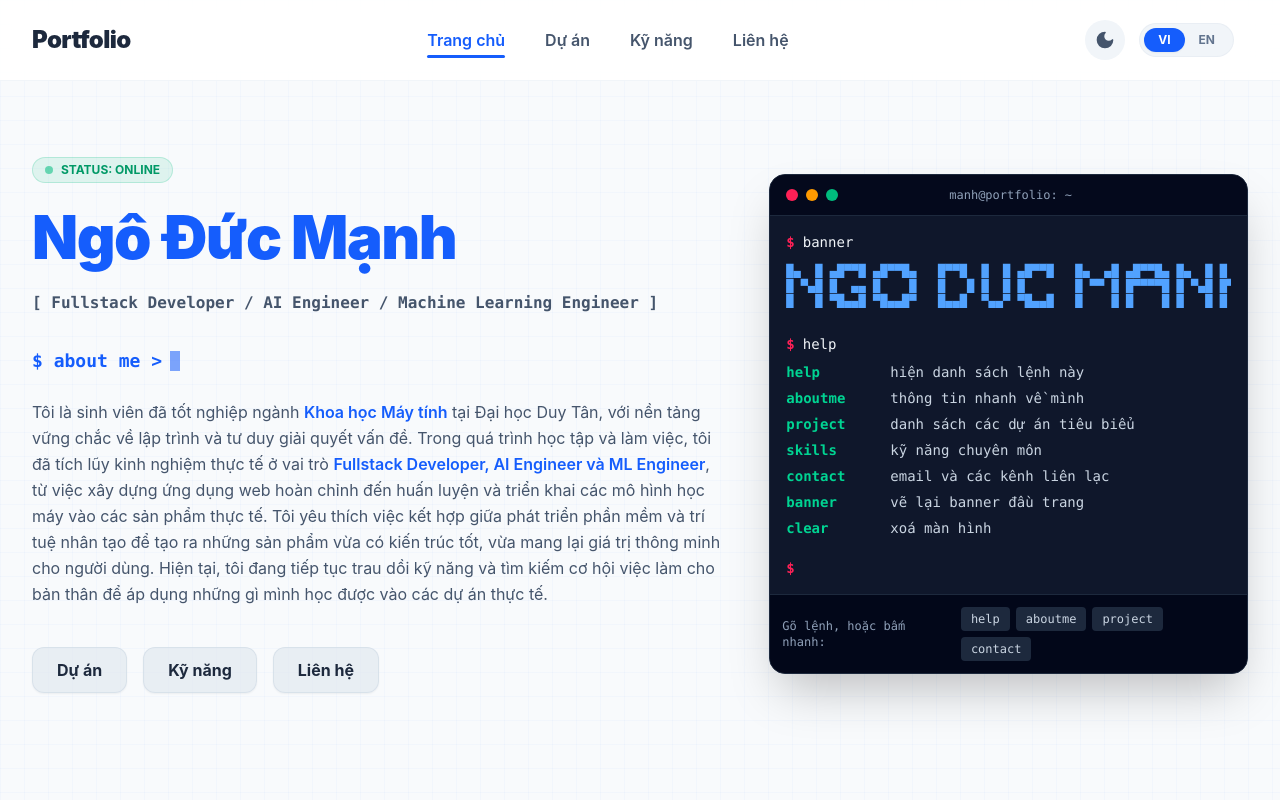
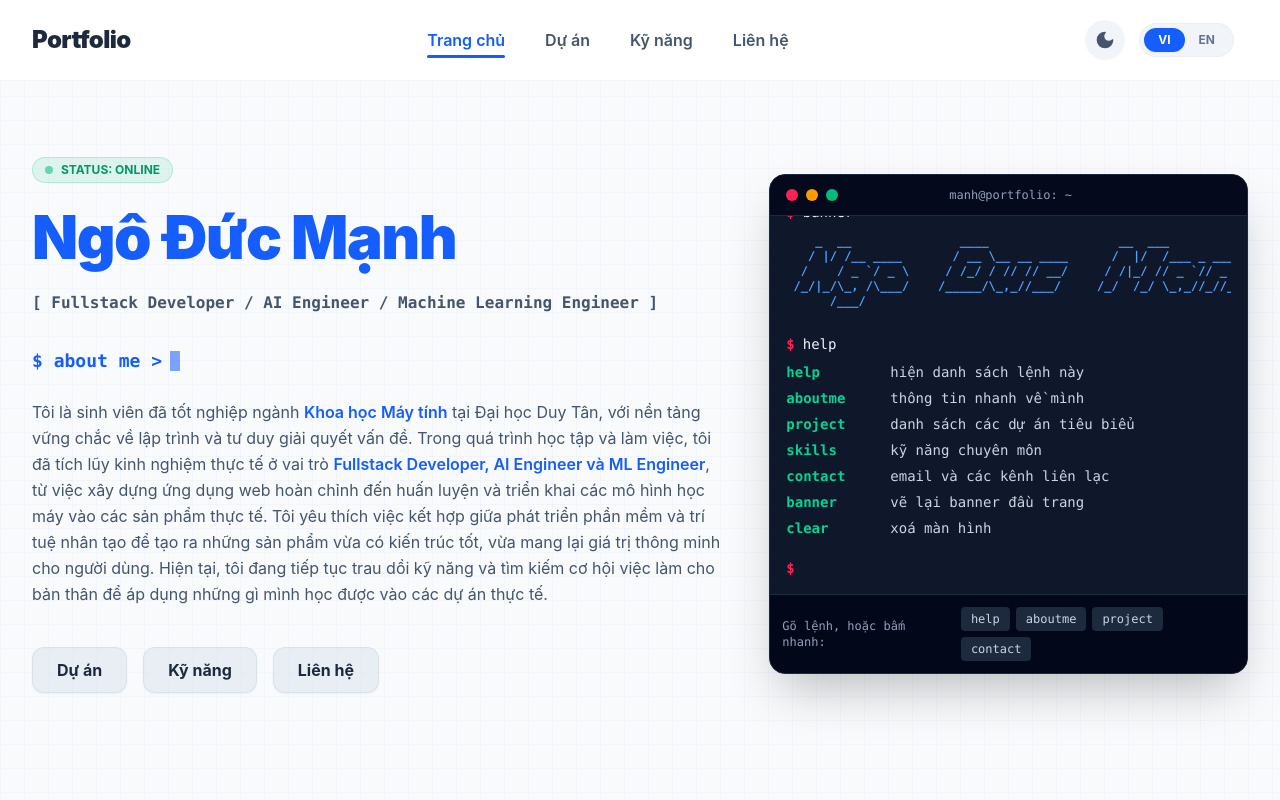
Before and after one commit to LilKoon/my-portfolio, a React (Vite) app: page / in a window 1280 px wide. Shown: the top 800 px of the page. Built offline with nearby package versions, Linux system fonts and the light colour scheme.

Commit message:
update new

```diff
--- a/src/components/Hero.jsx
+++ b/src/components/Hero.jsx
@@ -157,13 +157,15 @@ export default function Hero() {
 
         if (item.outputType === "banner") {
             const bannerLines = [
-                "█▄\u00A0\u00A0█\u00A0▄█▀▀█\u00A0▄█▀▀█▄\u00A0\u00A0\u00A0█▀▀█\u00A0\u00A0█\u00A0\u00A0█\u00A0▄█▀▀█\u00A0\u00A0\u00A0█▄\u00A0\u00A0▄█\u00A0▄█▀▀█▄\u00A0█▄\u00A0\u00A0█\u00A0█\u00A0\u00A0█",
-                "█\u00A0▀▄█\u00A0█\u00A0\u00A0▄▄\u00A0█\u00A0\u00A0\u00A0\u00A0█\u00A0\u00A0\u00A0█\u00A0\u00A0\u00A0█\u00A0█\u00A0\u00A0█\u00A0█\u00A0\u00A0\u00A0\u00A0\u00A0\u00A0\u00A0█\u00A0▀▀\u00A0█\u00A0█▀▀▀▀█\u00A0█\u00A0▀▄█\u00A0█▀▀█",
-                "█\u00A0\u00A0\u00A0█\u00A0▀█▄▄█\u00A0▀█▄▄█▀\u00A0\u00A0\u00A0█▄▄█\u00A0\u00A0▀▄▄▀\u00A0▀█▄▄█\u00A0\u00A0\u00A0█\u00A0\u00A0\u00A0\u00A0█\u00A0█\u00A0\u00A0\u00A0\u00A0█\u00A0█\u00A0\u00A0\u00A0█\u00A0█\u00A0\u00A0█",
+                "    _  __               ____                  __  ___            __  ",
+                "   / |/ /__ ____       / __ \\__ __ ____      /  |/  /___ _ ___  / /  ",
+                "  /    / _ `/ _ \\     / /_/ / // // __/     / /|_/ // _ `// _ \\/ _ \\ ",
+                " /_/|_/\\_, /\\___/    /_____/\\_,_//___/     /_/  /_/ \\_,_//_//_/_//_/ ",
+                "      /___/                                                     "
             ];
             return (
                 <div className="py-2 overflow-x-auto custom-scrollbar select-none">
-                    <pre className="text-blue-400 font-mono text-[1.9vw] min-[380px]:text-[2.1vw] sm:text-xs font-bold leading-tight tracking-tighter sm:tracking-normal inline-block whitespace-pre">
+                    <pre className="text-blue-400 font-mono text-[10px] sm:text-xs font-bold leading-tight inline-block whitespace-pre">
                         {bannerLines.join("\n")}
                     </pre>
                 </div>
@@ -244,7 +246,7 @@ export default function Hero() {
 
                 {/* Right Column: Interactive Command Prompt Window */}
                 <div className="lg:col-span-5 w-full">
-                    <div className="bg-slate-900 rounded-2xl shadow-2xl border border-slate-800 overflow-hidden flex flex-col h-[580px] sm:h-[500px]">
+                    <div className="bg-slate-900 rounded-2xl shadow-2xl border border-slate-800 overflow-hidden flex flex-col min-h-[450px] h-[70vh] max-h-[600px] sm:min-h-[500px] sm:h-[500px]">
                         {/* Terminal Header Bar */}
                         <div className="px-3.5 py-2.5 sm:px-4 sm:py-3 bg-slate-950/80 border-b border-slate-800 flex items-center justify-between">
                             {/* Mac Window dots */}
```
